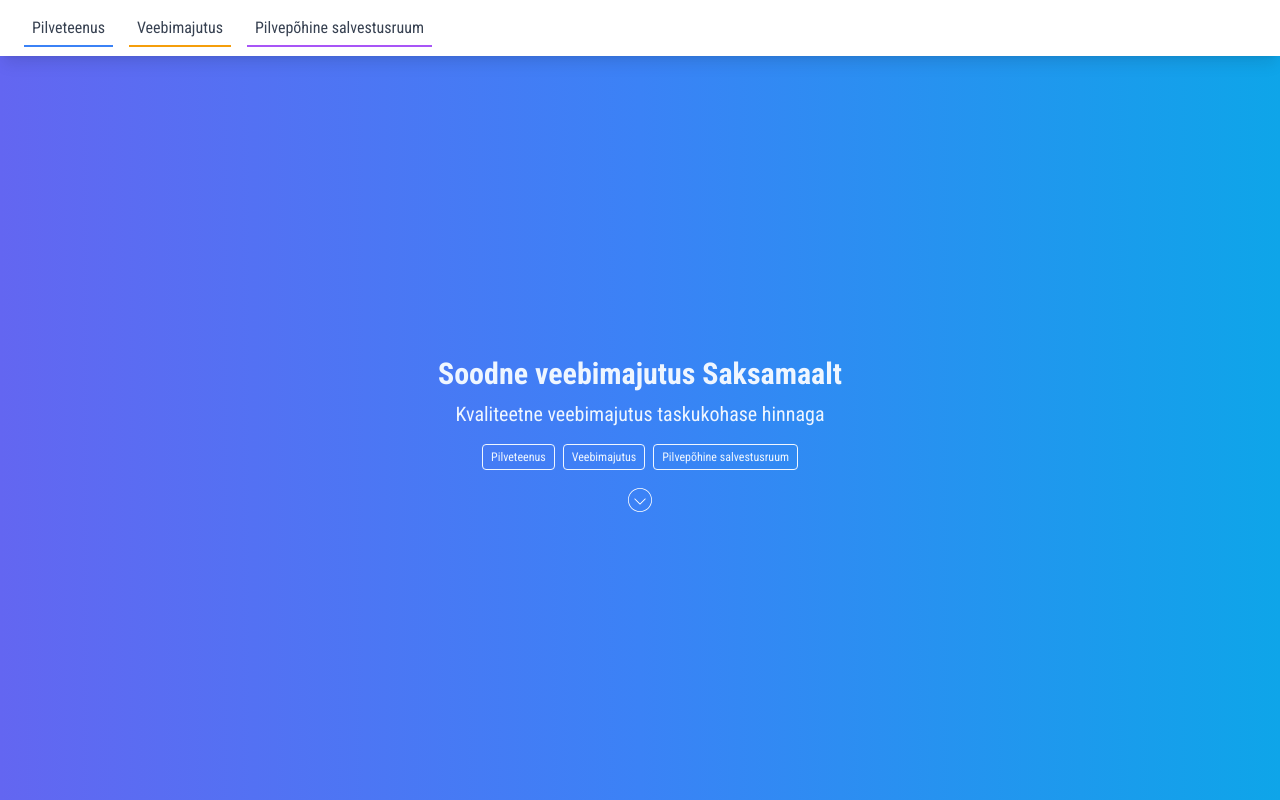
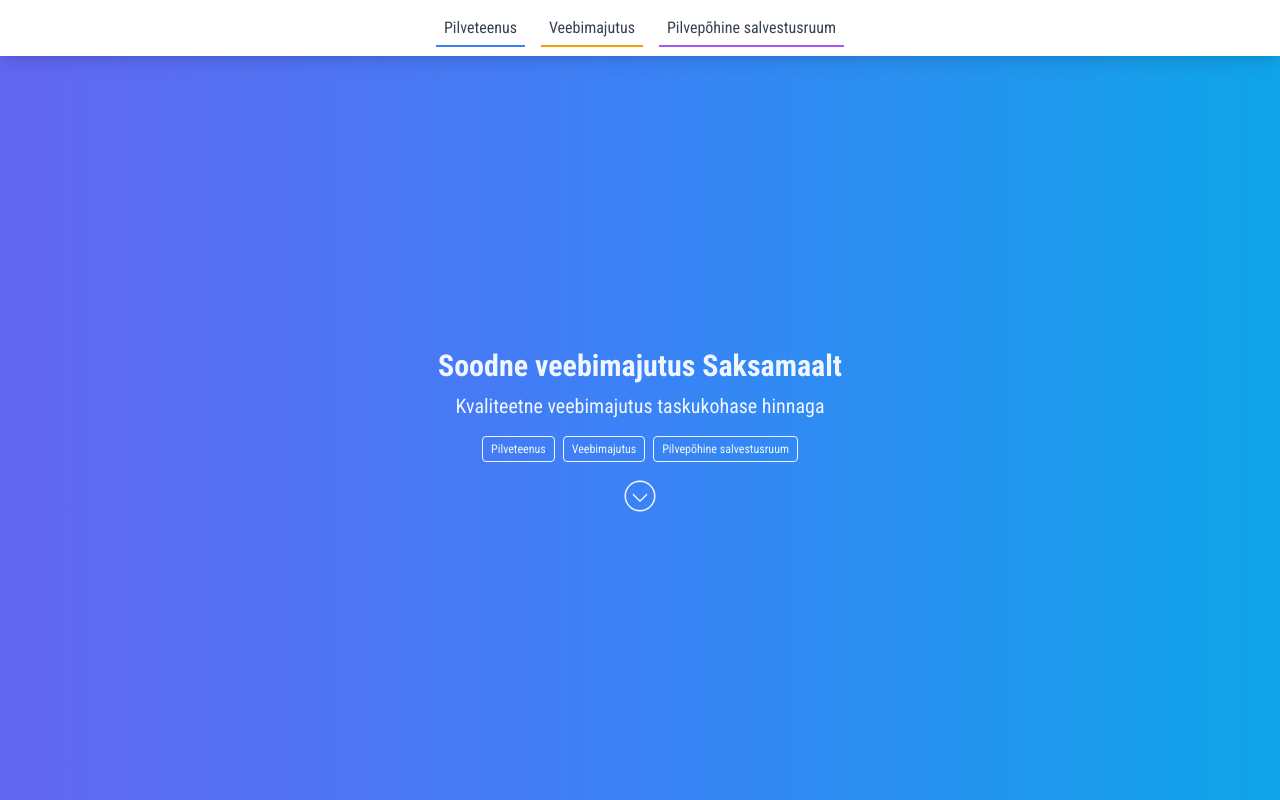
Before and after one commit to gregorlaan/contabo, a website: page src/index.html in a window 1280 px wide. Shown: the top 800 px of the page. Drawn offline with nearby package versions, Linux system fonts and the light colour scheme; files that its build step writes are made by us from their sources.

Commit message:
Small visual improvements

```diff
--- a/src/index.html
+++ b/src/index.html
@@ -16,7 +16,7 @@
 </head>
 
 <body class="min-h-screen bg-gray-100">
-    <header class="bg-white shadow-lg fixed w-full top-0 z-50">
+    <header class="bg-white shadow-lg fixed w-full top-0 z-50 text-center">
         <ul class="max-w-6xl mx-auto p-4 inline-flex">
             <li class="px-2">
                 <a class="p-2 text-gray-700 hover:text-blue-600 border-b-2 border-blue-500"
@@ -36,7 +36,7 @@
     <div
         class="bg-gradient-to-r from-indigo-500 via-blue-500 to-sky-500 mt-10 min-h-screen flex justify-center place-items-center">
         <section class="max-w-6xl mx-auto px-4 py-20 text-center">
-            <h1 class="text-3xl font-bold text-blue-50 mb-2">
+            <h1 id="soodne-veebimajutus" class="text-3xl font-bold text-blue-50 mb-2">
                 Soodne veebimajutus Saksamaalt
             </h1>
 
@@ -59,8 +59,7 @@
 
             <div>
                 <a href="#pilveteenus" class="inline-block">
-                    <svg class="animate-bounce w-6 h-6 mx-auto fill-white mt-6" x="0px" y="0px" viewBox="0 0 64 64"
-                        enable-background="new 0 0 64 64" xml:space="preserve">
+                    <svg class="animate-bounce w-10 h-10 mx-auto fill-white stroke-white mt-6" x="0px" y="0px" viewBox="-10 -10 84 84" xml:space="preserve">
                         <g id="Down-arrow">
                             <path d="M17.2929993,29.7070007c-0.3906994-0.3906002-0.3906994-1.0234013,0-1.4140015
             c0.3906002-0.3906002,1.0234013-0.3906002,1.4140015,0L32,41.5858994l13.2929993-13.2929001
```
